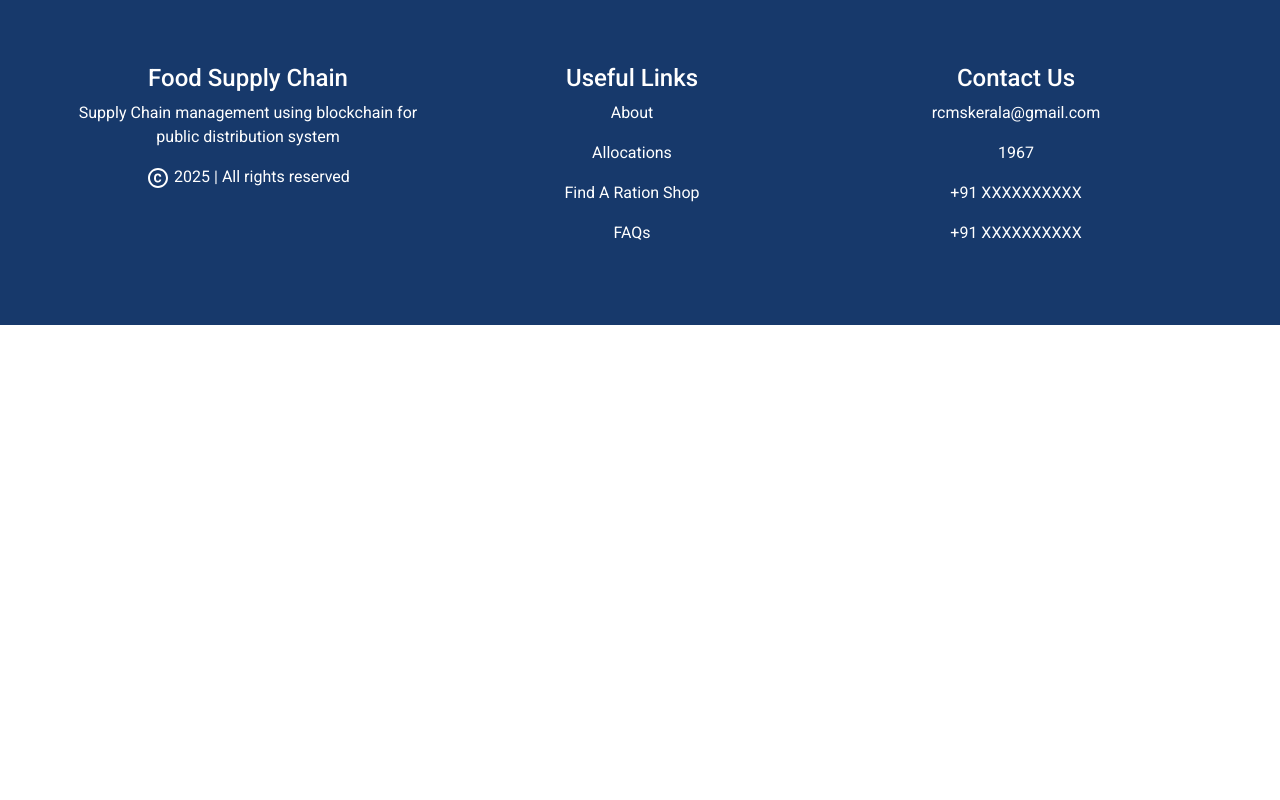
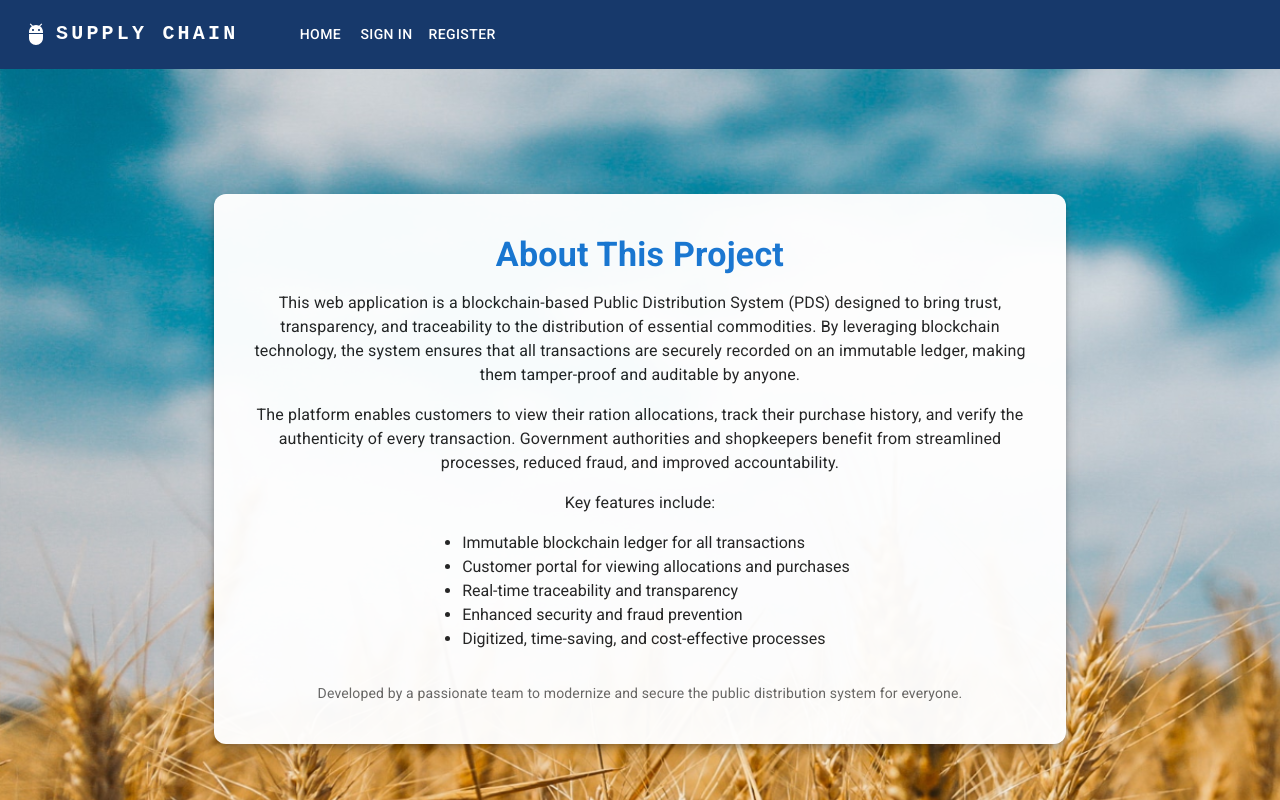
Before and after one commit to neethunsr/pds-frontend, a React (Create React App) app: page /about in a window 1280 px wide. Shown: the top 800 px of the page. Built offline with nearby package versions, Linux system fonts and the light colour scheme.

Commit message:
add home pages and about pages

```diff
--- /dev/null
+++ b/src/About.js
@@ -0,0 +1,90 @@
+import React from "react";
+import { Container, Box, Typography, Paper } from "@mui/material";
+import Header from "./components/Header";
+
+function About() {
+	const pages = [
+		{ name: "HOME", link: "/", id: 1 },
+		{ name: "SIGN IN", link: "/signin", id: 2 },
+		{ name: "REGISTER", link: "/register", id: 3 },
+	];
+	return (
+		<>
+			<Header pages={pages} log={false} />
+			<Box
+				sx={{
+					backgroundImage: "url(/bg.svg)",
+					minHeight: "100vh",
+					backgroundSize: "cover",
+					backgroundRepeat: "no-repeat",
+					display: "flex",
+					alignItems: "center",
+					justifyContent: "center",
+				}}
+			>
+				<Container maxWidth="md">
+					<Paper elevation={6} sx={{ p: 5, borderRadius: 3, opacity: 0.97 }}>
+						<Typography
+							variant="h4"
+							fontWeight="bold"
+							color="primary"
+							gutterBottom
+							align="center"
+						>
+							About This Project
+						</Typography>
+						<Typography variant="body1" sx={{ mt: 2, mb: 2 }}>
+							This web application is a blockchain-based Public Distribution
+							System (PDS) designed to bring trust, transparency, and
+							traceability to the distribution of essential commodities. By
+							leveraging blockchain technology, the system ensures that all
+							transactions are securely recorded on an immutable ledger, making
+							them tamper-proof and auditable by anyone.
+						</Typography>
+						<Typography variant="body1" sx={{ mb: 2 }}>
+							The platform enables customers to view their ration allocations,
+							track their purchase history, and verify the authenticity of every
+							transaction. Government authorities and shopkeepers benefit from
+							streamlined processes, reduced fraud, and improved accountability.
+						</Typography>
+						<Typography variant="body1" sx={{ mb: 2 }}>
+							Key features include:
+						</Typography>
+						<Box
+							sx={{
+								display: "flex",
+								justifyContent: "center",
+								width: "100%",
+							}}
+						>
+							<ul
+								style={{
+									display: "inline-block",
+									textAlign: "left",
+									margin: 0,
+								}}
+							>
+								<li>Immutable blockchain ledger for all transactions</li>
+								<li>Customer portal for viewing allocations and purchases</li>
+								<li>Real-time traceability and transparency</li>
+								<li>Enhanced security and fraud prevention</li>
+								<li>Digitized, time-saving, and cost-effective processes</li>
+							</ul>
+						</Box>
+						<Typography
+							variant="body2"
+							color="text.secondary"
+							align="center"
+							sx={{ mt: 4 }}
+						>
+							Developed by a passionate team to modernize and secure the public
+							distribution system for everyone.
+						</Typography>
+					</Paper>
+				</Container>
+			</Box>
+		</>
+	);
+}
+
+export default About;
--- a/src/App.js
+++ b/src/App.js
@@ -14,6 +14,9 @@ import AdminPage from "./AdminPage";
 import ViewTransaction from "./ViewTr";
 import { ToastContainer } from "react-toastify";
 import StockData from "./StockData";
+import SmartContractIntegration from "./SmartContractIntegration";
+import HomePage from "./HomePage";
+import About from "./About";
 
 function App() {
 	// console.log(contract.abi);
@@ -33,7 +36,9 @@ function App() {
 			/>
 			<BrowserRouter>
 				<Routes>
-					<Route path="/" element={<SignIn />}></Route>
+					<Route path="/signin" element={<SignIn />}></Route>
+					<Route path="/" element={<HomePage />}></Route>
+					<Route path="/about" element={<About />}></Route>
 					<Route path="/register" element={<RegisterPage />} />
 					<Route path="/admin" element={<AdminPage />} />
 					<Route path="/imallocation" element={<IMAllocation />} />
@@ -41,6 +46,7 @@ function App() {
 					<Route path="/blockregister" element={<BlockRegister />} />
 					<Route path="/view" element={<ViewTransaction />} />
 					<Route path="/stock" element={<StockData />} />
+					<Route path="/smartcontract" element={<SmartContractIntegration />} />
 				</Routes>
 			</BrowserRouter>
 			<Footer />
--- a/src/HomePage.js
+++ b/src/HomePage.js
@@ -1,7 +1,82 @@
-import React from "react";
+import { Container, Box, Typography, Paper, Button } from "@mui/material";
+import Header from "./components/Header";
 
 function HomePage() {
-	return <div></div>;
+	const pages = [
+		{ name: "SIGN IN", link: "/signin", id: 1 },
+		{ name: "REGISTER", link: "/register", id: 2 },
+		{ name: "ABOUT US", link: "/about", id: 3 },
+	];
+	return (
+		<>
+			<Header pages={pages} log={false} />
+			<Box
+				sx={{
+					backgroundImage: "url(/bg.svg)",
+					minHeight: "100vh",
+					backgroundSize: "cover",
+					backgroundRepeat: "no-repeat",
+					display: "flex",
+					alignItems: "center",
+					justifyContent: "center",
+				}}
+			>
+				<Container maxWidth="md">
+					<Paper elevation={6} sx={{ p: 5, borderRadius: 4, opacity: 0.97 }}>
+						<Typography
+							variant="h3"
+							fontWeight="bold"
+							color="primary"
+							gutterBottom
+							align="center"
+						>
+							Blockchain-based Public Distribution System
+						</Typography>
+						<Typography
+							variant="h6"
+							color="text.secondary"
+							align="center"
+							gutterBottom
+						>
+							The lack of trust in centralized systems can be solved using
+							blockchain implementation.
+						</Typography>
+						<Typography variant="body1" sx={{ mt: 3, mb: 2 }}>
+							Integrating blockchain with critical government institutions
+							brings trust, security, transparency, and traceability.
+							Blockchain, being a distributed hyper-ledger, provides an
+							immutable ledger for storing all transactions. These transactions
+							cannot be modified by anyone. Anyone who attempts to modify the
+							block disrupts the entire network.
+						</Typography>
+						<Typography variant="body1" sx={{ mb: 2 }}>
+							A web-based portal is used to track all the transactions that have
+							taken place. The interface helps all customers to view all the
+							transactions and verify them. Traceability is another important
+							advantage of this implementation.
+						</Typography>
+						<Typography variant="body1" sx={{ mb: 2 }}>
+							This system will also help to cut costs significantly in a
+							time-saving manner due to digitization of the process with utmost
+							transparency and auditability. The web portal allows the customers
+							to view their ration allocation and to check if they have bought
+							the allocated commodities for a particular month.
+						</Typography>
+						<Box sx={{ display: "flex", justifyContent: "center", mt: 4 }}>
+							<Button
+								variant="contained"
+								color="primary"
+								size="large"
+								href="/signin"
+							>
+								Get Started
+							</Button>
+						</Box>
+					</Paper>
+				</Container>
+			</Box>
+		</>
+	);
 }
 
 export default HomePage;
```
